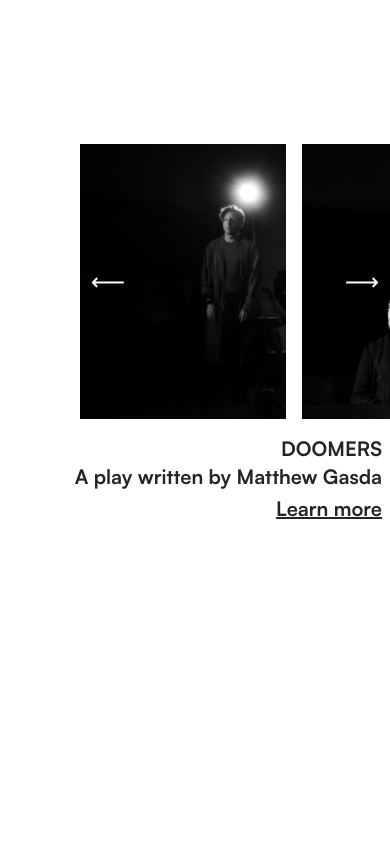
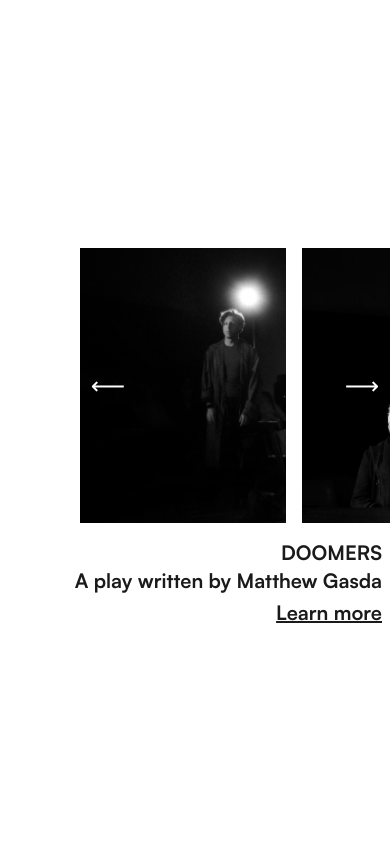
Before and after one commit to arisa-s/folly, a Next.js app: page /new in a window 390 px wide. Shown: the part 1560-2404 px from the top of the page. Built offline with nearby package versions, Linux system fonts and the light colour scheme.

Commit message:
lito tweaks

```diff
--- a/app/(main)/new/components/sections/ArchiveSection.tsx
+++ b/app/(main)/new/components/sections/ArchiveSection.tsx
@@ -4,7 +4,7 @@ import FollyCarousel from "@/app/components/FollyCarousel";
 
 const ArchiveSection = () => {
   return (
-    <SectionWrapper className="py-4 md:py-0">
+    <SectionWrapper className="pt-30 md:pt-0">
       <div className="w-full flex flex-col items-start gap-4">
         <div className="w-full max-w-5xl ml-auto -mr-2 md:-mr-9">
           <FollyCarousel
--- a/app/(main)/new/page.tsx
+++ b/app/(main)/new/page.tsx
@@ -281,11 +281,10 @@ export default function Page() {
         </motion.div>
       )}
 
-      {/* Foreground text color wrapper for smooth color transition (no remount) */}
-      <motion.div
-        animate={{ color: current.fg }}
-        transition={{ duration: 0.4 }}
+      {/* Foreground text color wrapper for synchronized color transition */}
+      <div
         className="relative"
+        style={{ color: current.fg, transition: "color 0.4s ease" }}
       >
         {/* Scroll container with CSS snap - uses window scroll on mobile */}
         <div className="snap-y snap-mandatory">
@@ -308,7 +307,7 @@ export default function Page() {
             </section>
           ))}
         </div>
-      </motion.div>
+      </div>
     </div>
   );
 }
```
